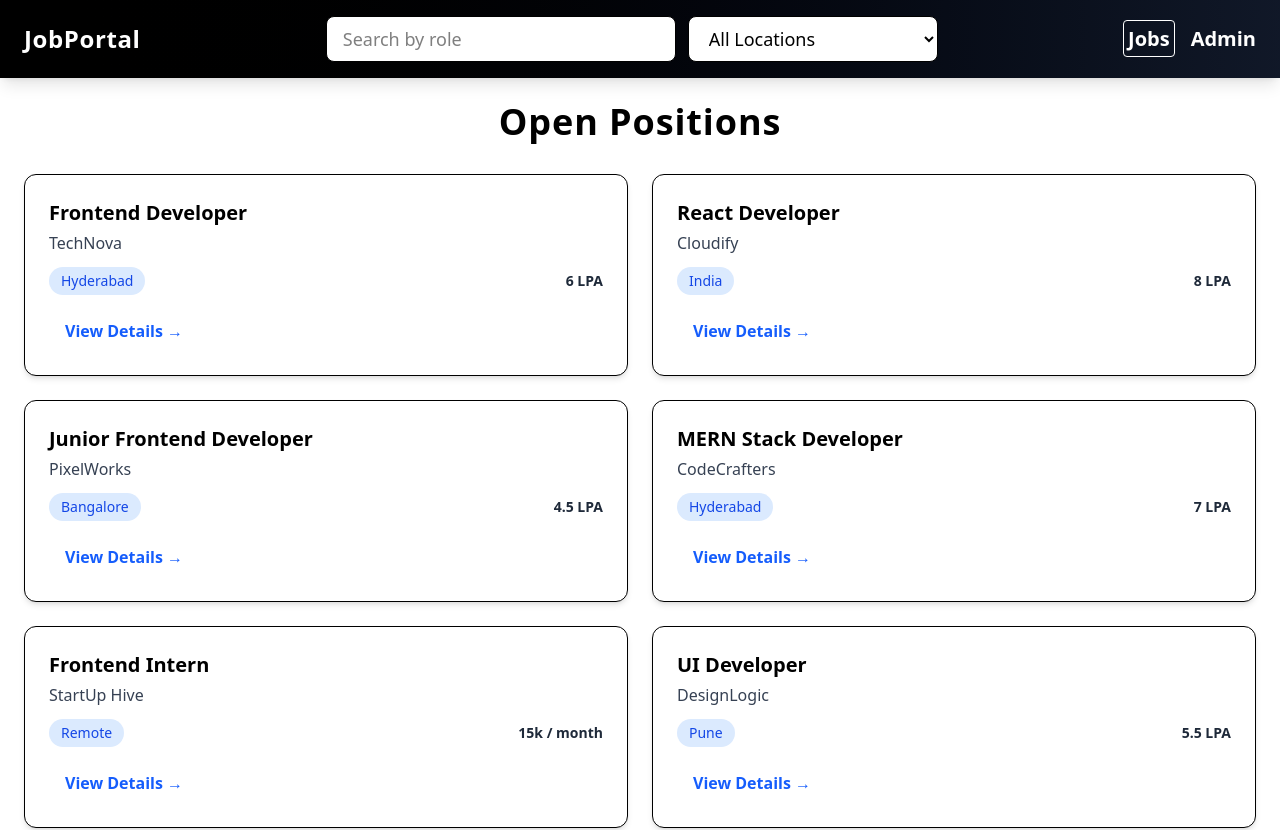
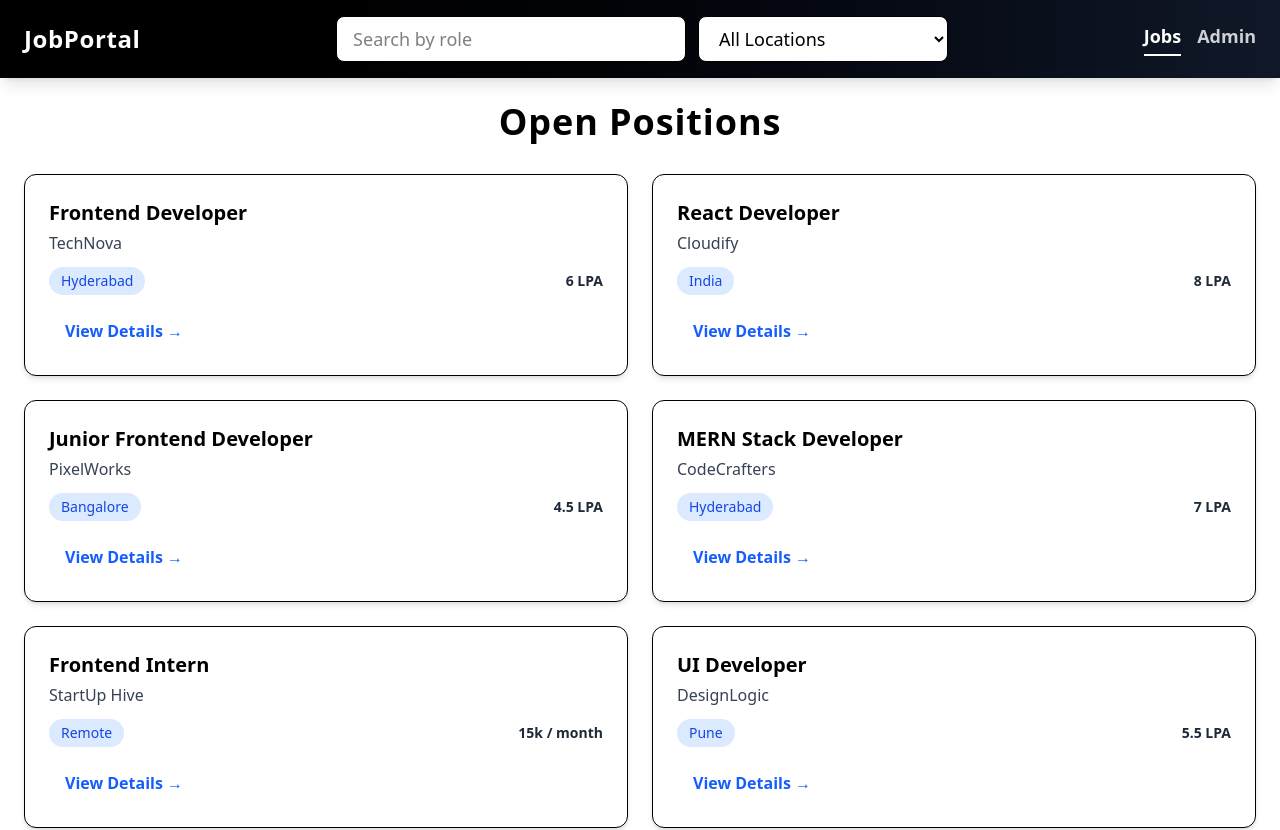
Before and after one commit to PavanTejaReddy1/Job-Portal, a React (Vite) app: page / in a window 1280 px wide. Shown: the top 830 px of the page. Built offline with nearby package versions, Linux system fonts and the light colour scheme.

Commit message:
updated navbar layout

```diff
--- a/src/components/Navbar.jsx
+++ b/src/components/Navbar.jsx
@@ -32,9 +32,24 @@ function Navbar({ searchInput, setSerachInput, filterInput, setFilterInput }) {
           <option value="Remote">Remote</option>
         </select>
       </div>
-      <div className="space-x-4 font-bold text-xl">
-        <NavLink to="/" className={({isActive}) => isActive ? "border-1 p-1 rounded" : ""}>Jobs</NavLink>
-        <NavLink to="/admin" className={({isActive}) => isActive ? "border-1 p-1 rounded" : ""}>Admin</NavLink>
+
+      <div className="flex gap-4 font-semibold text-lg">
+        <NavLink
+          to="/"
+          className={({ isActive }) =>
+            isActive ? "border-b-2 border-white pb-1" : "opacity-80 hover:opacity-100"
+          }
+        >
+          Jobs
+        </NavLink>
+        <NavLink
+          to="/admin"
+          className={({ isActive }) =>
+            isActive ? "border-b-2 border-white pb-1" : "opacity-80 hover:opacity-100"
+          }
+        >
+          Admin
+        </NavLink>
       </div>
     </nav>
   );
```
